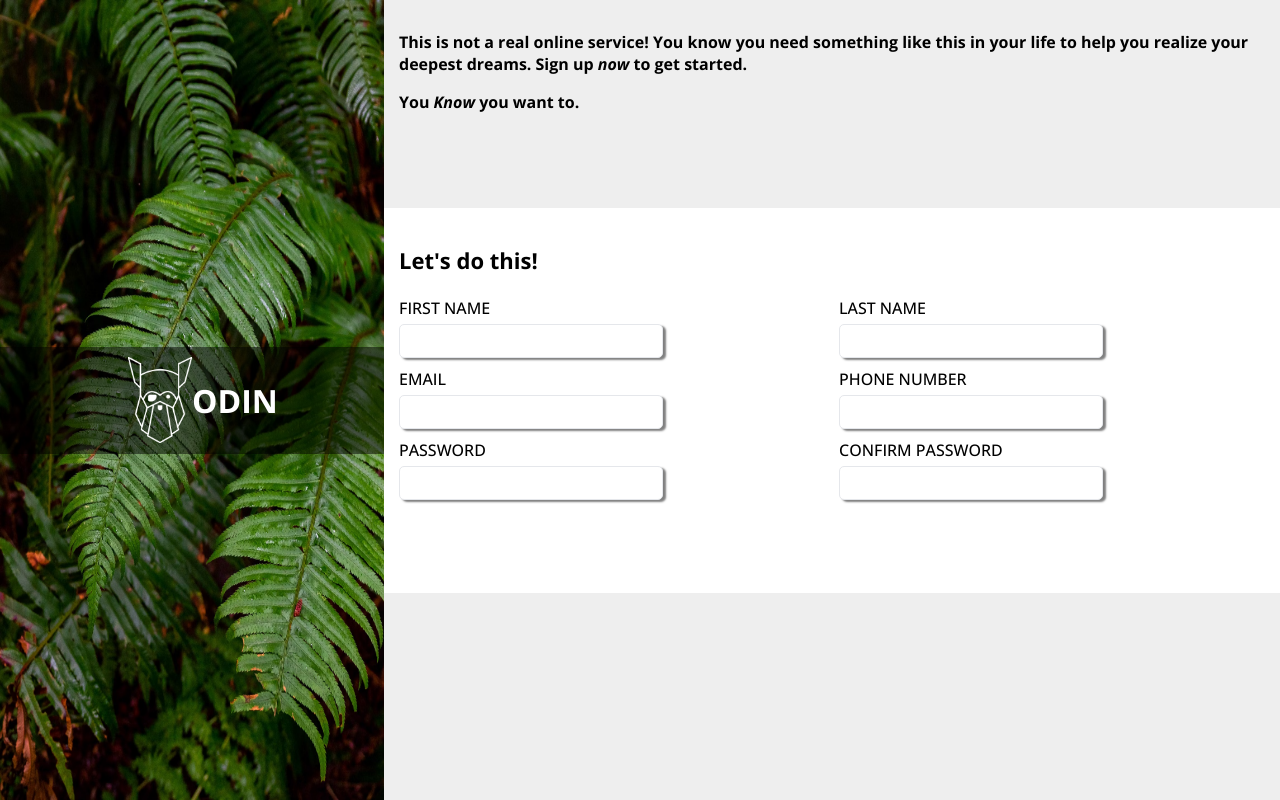
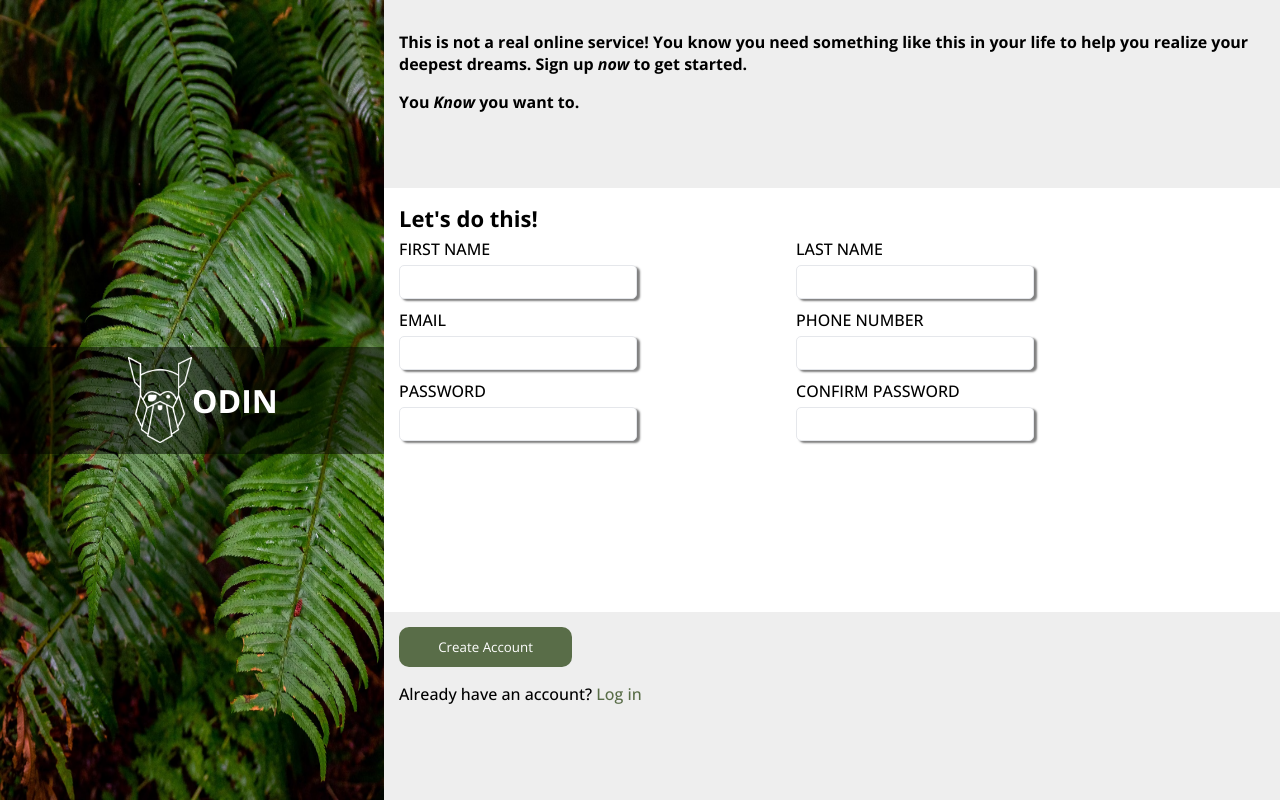
Before and after one commit to AhmedAlaa27/odin-sign-up-form, a plain HTML site: page index.html in a window 1280 px wide. Drawn offline with nearby package versions, Linux system fonts and the light colour scheme.

Commit message:
Finish submit section

```diff
--- a/index.html
+++ b/index.html
@@ -56,7 +56,10 @@
                     </div>
                 </form>
             </div>
-            <div class="submit-section"></div>
+            <div class="submit-section">
+                <button type="submit">Create Account</button>
+                <p>Already have an account? <span>Log in</span></p>
+            </div>
         </div>
     </div>
 </body>
--- a/style.css
+++ b/style.css
@@ -55,13 +55,12 @@ body {
     width: 70%;
     display: flex;
     flex-direction: column;
-    overflow: hidden;
 }
 
 .content .upper-section {
     background-color: #EEE;
     padding: 15px;
-    height: 25%;
+    height: 20%;
 }
 
 .content .upper-section{
@@ -71,12 +70,14 @@ body {
 .content .form-section {
     padding: 15px;
     height: 50%;
-    width: 100%;
+    width: 90%;
 }
 
 .content .form-section p {
     font-weight: bold;
     font-size: 22px;
+    margin: 0;
+    margin-bottom: 5px;
 }
 
 .content .form-section form {
@@ -118,5 +119,22 @@ body {
 .content .submit-section {
     background-color: #EEE;
     padding: 15px;
-    height: 25%;
+    height: 20%;
 }
+
+.content .submit-section button {
+    border: none;
+    width: 20%;
+    height: 40px;
+    background-color: var(--color-tone);
+    color: white;
+    border-radius: 10px;
+}
+
+.content .submit-section p {
+    font-weight: 500;
+}
+
+.content .submit-section p span {
+    color: var(--color-tone);
+}
```
